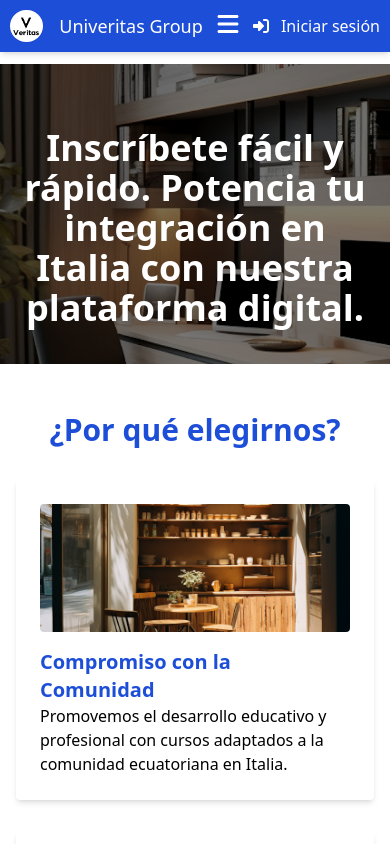
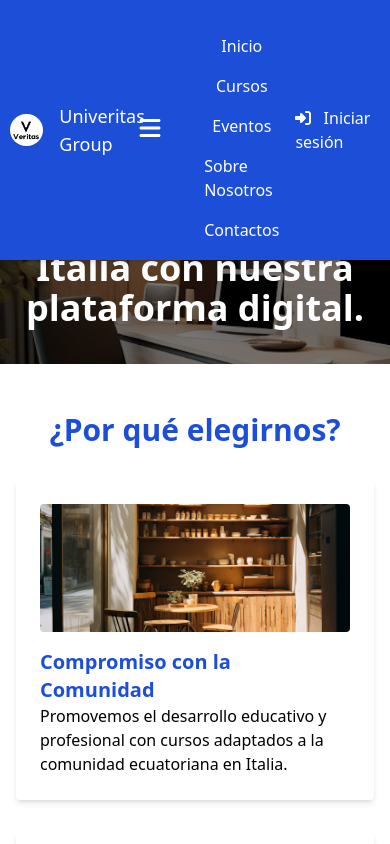
Before and after one commit to JacksonFreire/TIC_UVG_FE, a Vue app: page / in a window 390 px wide. Shown: the top 844 px of the page. Built offline with nearby package versions, Linux system fonts and the light colour scheme; no server answers.

Commit message:
Fix responsive for tablet

```diff
--- a/src/components/layout/Navbar.vue
+++ b/src/components/layout/Navbar.vue
@@ -12,19 +12,24 @@
         </div>
       </router-link>
 
-      <!-- Mobile Menu Button -->
-      <button @click="toggleMenu" class="block md:hidden focus:outline-none">
-        <font-awesome-icon icon="bars" class="h-6 w-6 text-white hover:text-blue-300 transition duration-300" />
-      </button>
+      <!-- Navigation and Hamburger Menu -->
+      <div class="flex items-center">
+        <!-- Mobile Menu Button (Visible on Tablets and Smartphones) -->
+        <button @click="toggleMenu" class="block lg:hidden focus:outline-none mr-4">
+          <font-awesome-icon icon="bars" class="h-6 w-6 text-white hover:text-blue-300 transition duration-300" />
+        </button>
 
-      <!-- Navigation Menu -->
-      <div :class="{ 'hidden': !showMenu, 'flex': showMenu }"
-           class="flex-col md:flex md:flex-row md:space-x-8 mt-4 md:mt-0 items-start md:items-center transition duration-300">
-        <router-link to="/" class="hover:text-blue-300 transition duration-300 px-4 py-2 md:py-0" @click="closeMenu">Inicio</router-link>
-        <router-link to="/courses" class="hover:text-blue-300 transition duration-300 px-4 py-2 md:py-0" @click="closeMenu">Cursos</router-link>
-        <router-link to="/events" class="hover:text-blue-300 transition duration-300 px-4 py-2 md:py-0" @click="closeMenu">Eventos</router-link>
-        <router-link to="/about" class="hover:text-blue-300 transition duration-300 px-4 py-2 md:py-0" @click="closeMenu">Sobre Nosotros</router-link>
-        <router-link to="/contact" class="hover:text-blue-300 transition duration-300 px-4 py-2 md:py-0" @click="closeMenu">Contactos</router-link>
+        <!-- Navigation Menu -->
+        <div
+          :class="{ 'hidden': !showMenu, 'flex': showMenu }"
+          class="flex-col lg:flex lg:flex-row lg:space-x-8 mt-4 lg:mt-0 items-center justify-center transition duration-300"
+        >
+          <router-link to="/" class="hover:text-blue-300 transition duration-300 px-4 py-2 lg:py-0" @click="closeMenu">Inicio</router-link>
+          <router-link to="/courses" class="hover:text-blue-300 transition duration-300 px-4 py-2 lg:py-0" @click="closeMenu">Cursos</router-link>
+          <router-link to="/events" class="hover:text-blue-300 transition duration-300 px-4 py-2 lg:py-0" @click="closeMenu">Eventos</router-link>
+          <router-link to="/about" class="hover:text-blue-300 transition duration-300 px-4 py-2 lg:py-0" @click="closeMenu">Sobre Nosotros</router-link>
+          <router-link to="/contact" class="hover:text-blue-300 transition duration-300 px-4 py-2 lg:py-0" @click="closeMenu">Contactos</router-link>
+        </div>
       </div>
 
       <!-- User Options -->
@@ -136,13 +141,24 @@ nav a:hover {
 }
 
 /* Responsive Menu Styles */
+@media (max-width: 1024px) {
+  .flex-col {
+    display: flex !important;
+    flex-direction: column;
+    align-items: center; /* Center menu items horizontally */
+    justify-content: center; /* Center the entire menu */
+    width: 100%;
+    padding-left: 10px;
+  }
+}
+
 @media (max-width: 768px) {
   nav {
     padding: 10px;
   }
 
   .flex-col {
-    align-items: flex-start;
+    align-items: center; /* Center menu items horizontally */
     padding-left: 10px;
   }
 }
```
